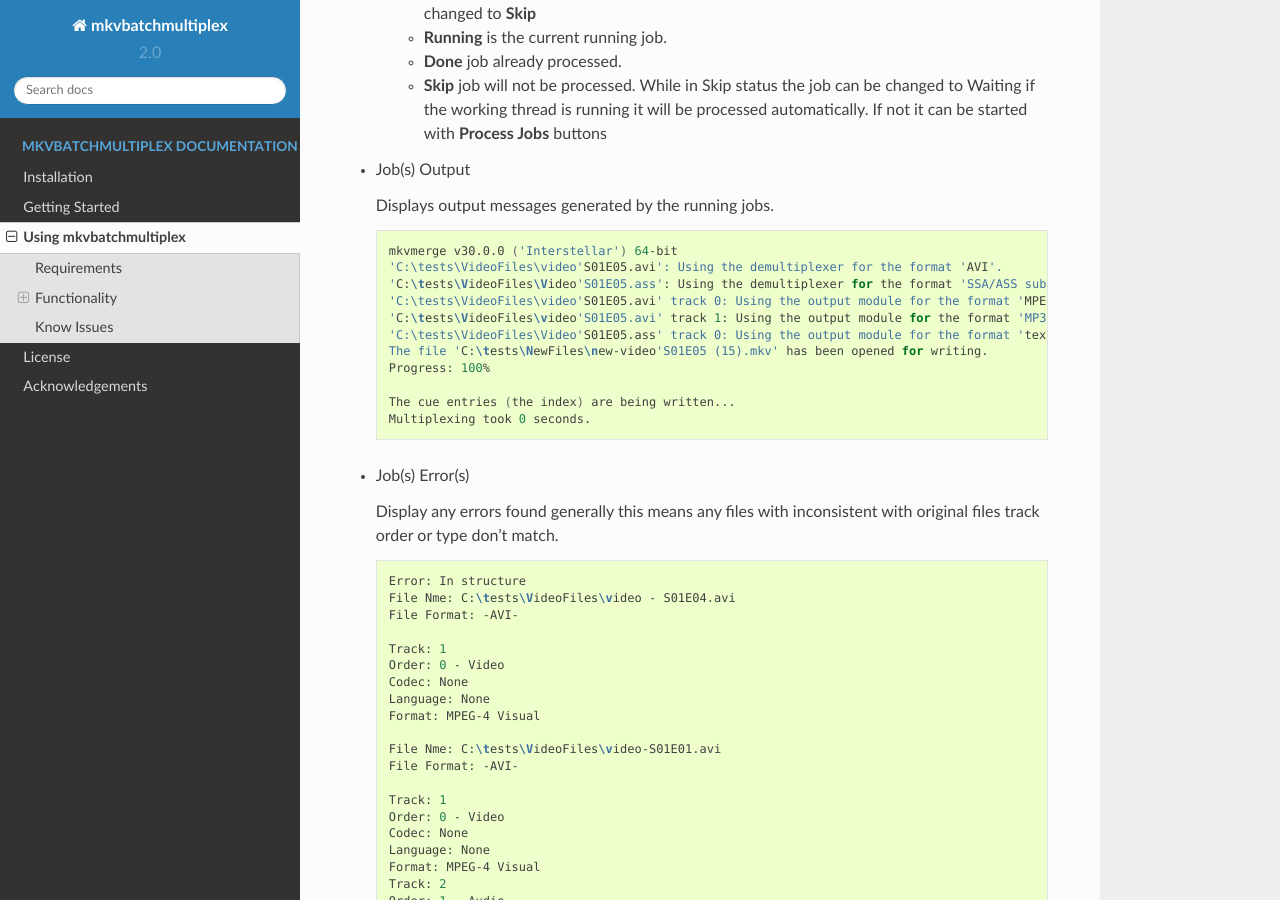
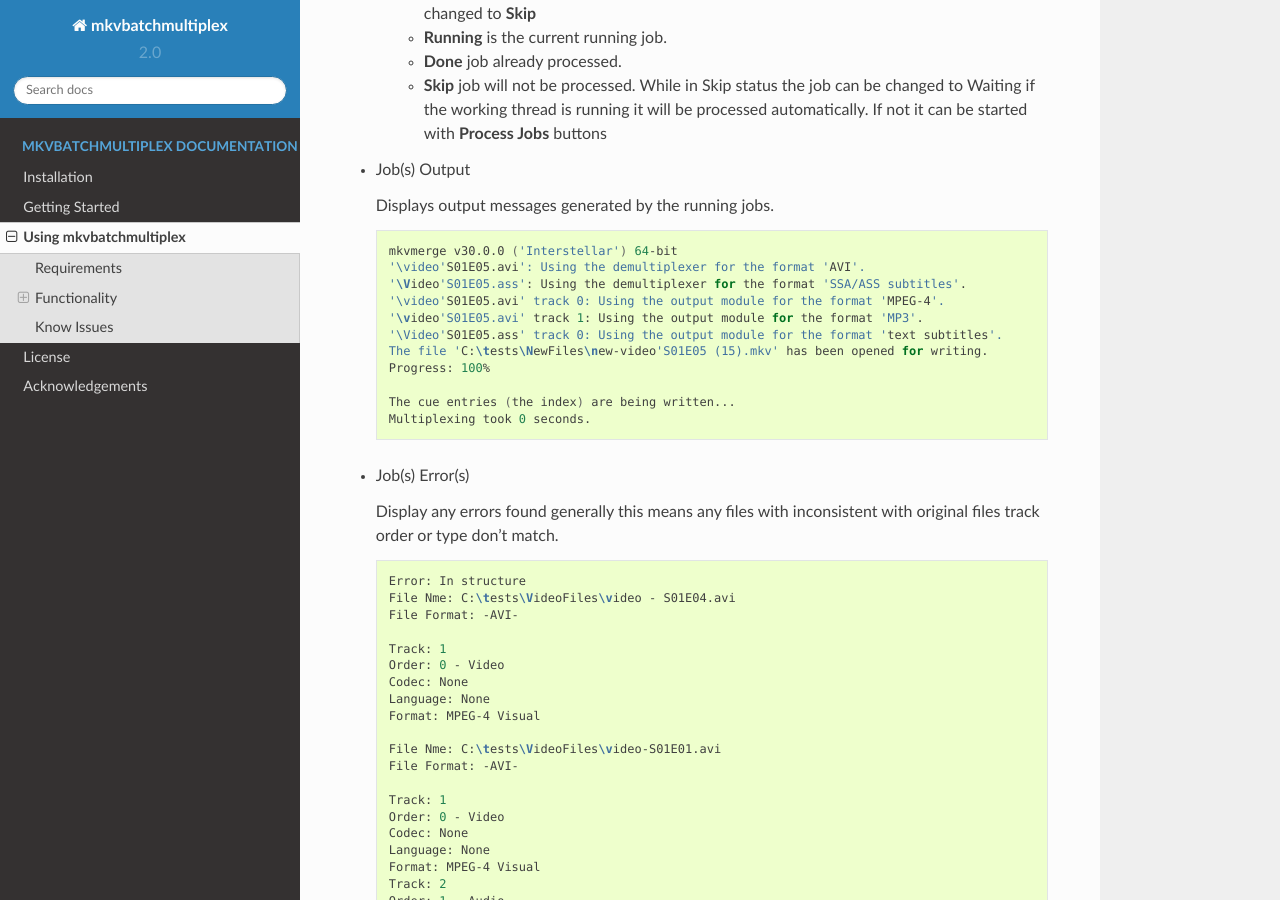
Before and after one commit to akai10tsuki/mkvbatchmultiplex, a Sphinx documentation site: the page built from docs/source/using.rst, in a window 1280 px wide and 900 px high, scrolled down 4451 px. Built offline with Sphinx 7.4.7 and the Read the Docs theme 2.0.0, drawn with Linux system fonts in a browser that asks for light colours; the version number is read from the project's files by our own code.

Commit message:
chg: update docs

```diff
--- a/docs/source/using.rst
+++ b/docs/source/using.rst
@@ -46,7 +46,7 @@ Structure for directories:
           video - S01E01.srt
           video - S01E02.avi  video - S01E02.mkv
           video - S01E02.srt
-          ...                 ...
+          .                   .
           video - S01E13.avi  video - S01E13.mkv
           video - S01E13.srt
           ==================  ==================
@@ -189,11 +189,11 @@ Tabs
   .. code-block:: bash
 
     mkvmerge v30.0.0 ('Interstellar') 64-bit
-    'C:\tests\VideoFiles\video'S01E05.avi': Using the demultiplexer for the format 'AVI'.
-    'C:\tests\VideoFiles\Video'S01E05.ass': Using the demultiplexer for the format 'SSA/ASS subtitles'.
-    'C:\tests\VideoFiles\video'S01E05.avi' track 0: Using the output module for the format 'MPEG-4'.
-    'C:\tests\VideoFiles\video'S01E05.avi' track 1: Using the output module for the format 'MP3'.
-    'C:\tests\VideoFiles\Video'S01E05.ass' track 0: Using the output module for the format 'text subtitles'.
+    '\video'S01E05.avi': Using the demultiplexer for the format 'AVI'.
+    '\Video'S01E05.ass': Using the demultiplexer for the format 'SSA/ASS subtitles'.
+    '\video'S01E05.avi' track 0: Using the output module for the format 'MPEG-4'.
+    '\video'S01E05.avi' track 1: Using the output module for the format 'MP3'.
+    '\Video'S01E05.ass' track 0: Using the output module for the format 'text subtitles'.
     The file 'C:\tests\NewFiles\new-video'S01E05 (15).mkv' has been opened for writing.
     Progress: 100%
 
```
